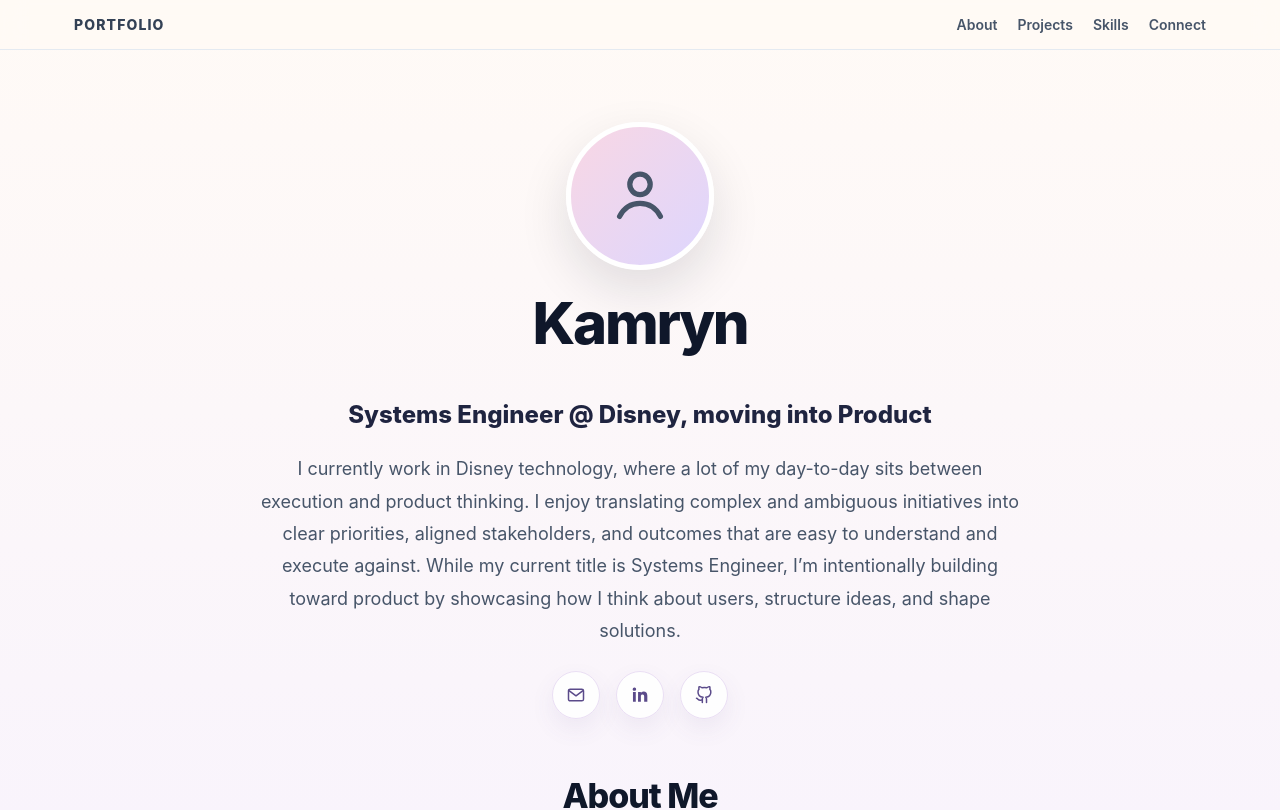
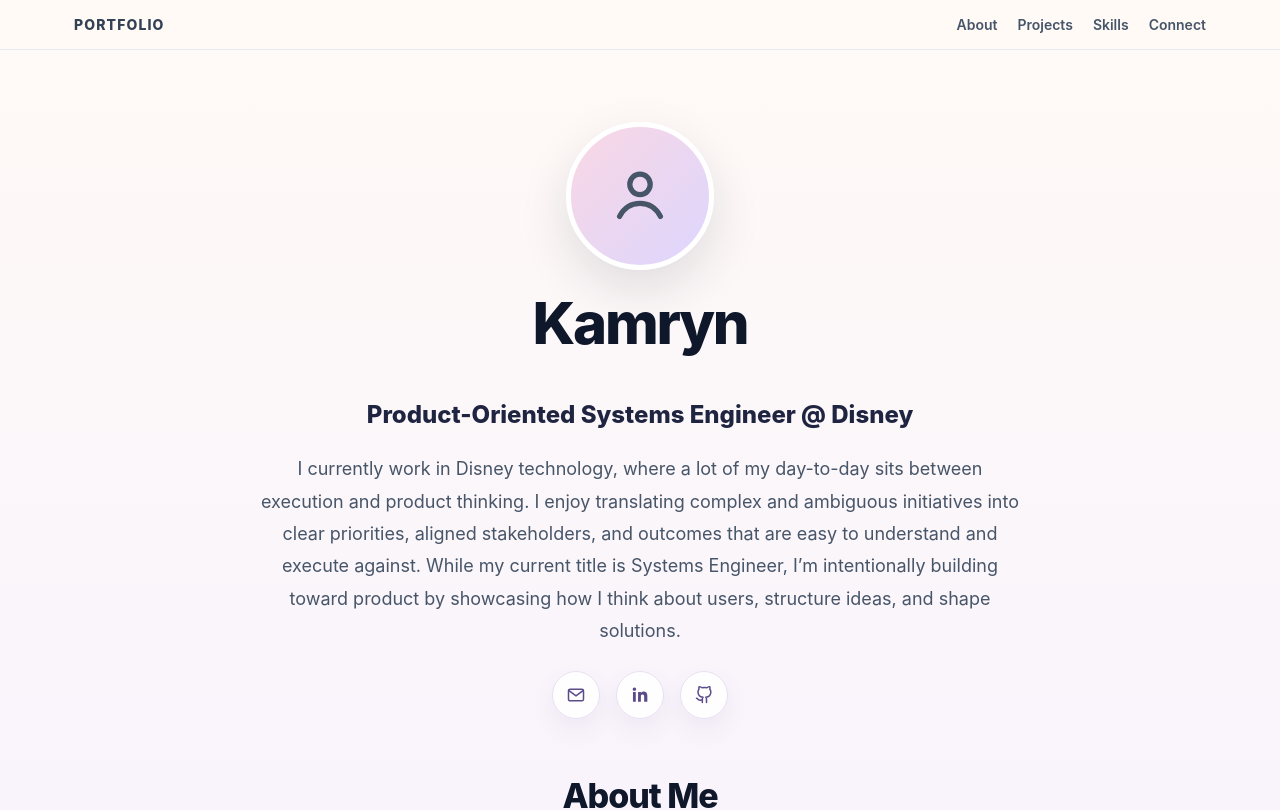
Before and after one commit to knk3636/kamryn-portfolio, a React (Vite) app: page / in a window 1280 px wide. Shown: the top 810 px of the page. Built offline with nearby package versions, Linux system fonts and the light colour scheme.

Commit message:
Update job title to 'Product-Oriented Systems Engineer'

```diff
--- a/src/App.jsx
+++ b/src/App.jsx
@@ -606,7 +606,7 @@ export default function App() {
           </div>
           <h1 style={styles.heroTitle}>Kamryn</h1>
           <p style={styles.heroSubtitle}>
-            <span style={{ fontWeight: 800, color: "#1f2440" }}>Systems Engineer @ Disney, moving into Product</span>
+            <span style={{ fontWeight: 800, color: "#1f2440" }}>Product-Oriented Systems Engineer @ Disney</span>
           </p>
           <p style={styles.heroBlurb}>
             I currently work in Disney technology, where a lot of my day-to-day sits between execution and product thinking. I enjoy translating complex and ambiguous initiatives into clear priorities, aligned stakeholders, and outcomes that are easy to understand and execute against. While my current title is Systems Engineer, I’m intentionally building toward product by showcasing how I think about users, structure ideas, and shape solutions.
```
